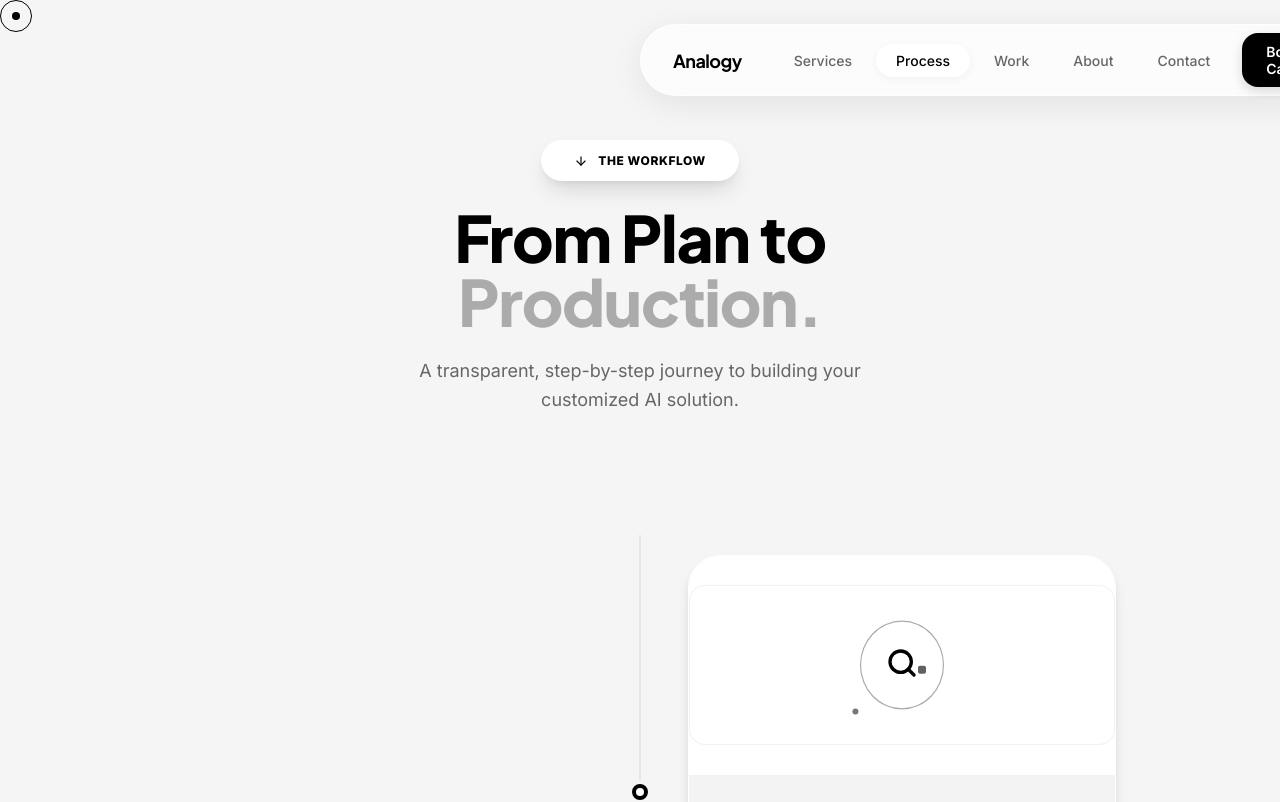
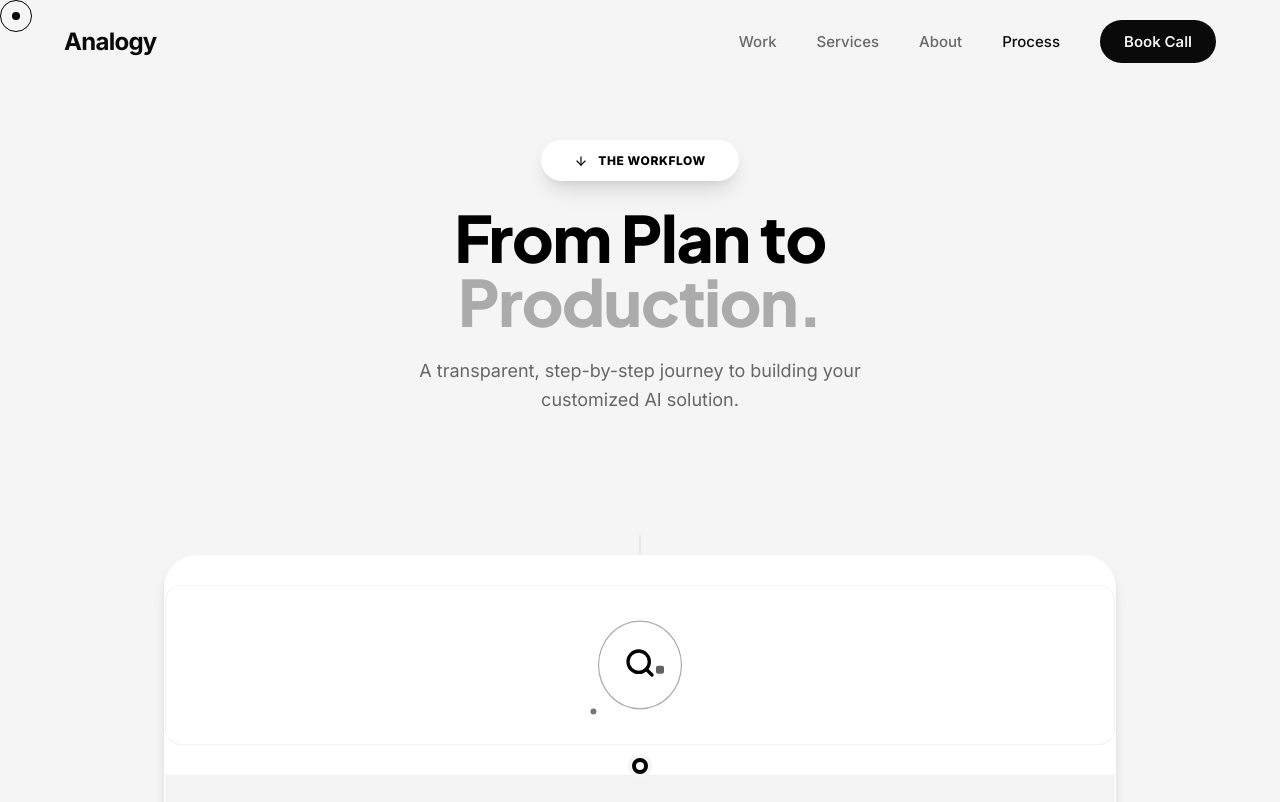
Before and after one commit to vinay-aaryan/AnalogyIntelligenceWebsite, a Next.js app: page /process in a window 1280 px wide. Shown: the top 802 px of the page. Built offline with nearby package versions, Linux system fonts and the light colour scheme.

Commit message:
Mobile Responsivness added

```diff
--- a/src/app/components/about/AboutTeam.tsx
+++ b/src/app/components/about/AboutTeam.tsx
@@ -19,7 +19,7 @@ export default function AboutTeam({ team }: { team: any[] }) {
                 <div style={{ display: "flex", justifyContent: "center", flexWrap: "wrap", gap: 32 }}>
                     {team.map((member) => (
                         <motion.div
-                            key={member.id}
+                            key={member._id}
                             whileHover={{ y: -5 }}
                             className="cement-card"
                             style={{
--- a/src/app/components/layout/Navbar.tsx
+++ b/src/app/components/layout/Navbar.tsx
@@ -1,105 +1,144 @@
 "use client";
 
-import { motion } from "framer-motion";
 import Link from "next/link";
 import { usePathname } from "next/navigation";
-
-const navItems = [
-    { name: "Services", path: "/services" },
-    { name: "Process", path: "/process" },
-    { name: "Work", path: "/work" },
-    { name: "About", path: "/about" },
-    { name: "Contact", path: "/contact" },
-];
+import { motion, AnimatePresence } from "framer-motion";
+import { useState, useEffect } from "react";
+import { Menu, X } from "lucide-react";
 
 export default function Navbar() {
     const pathname = usePathname();
+    const isHome = pathname === "/";
+    const isAdmin = pathname?.startsWith("/admin");
+    const [scrolled, setScrolled] = useState(false);
+    const [mobileMenuOpen, setMobileMenuOpen] = useState(false);
 
-    if (pathname?.startsWith("/admin")) return null;
+    useEffect(() => {
+        const handleScroll = () => setScrolled(window.scrollY > 50);
+        window.addEventListener("scroll", handleScroll);
+        return () => window.removeEventListener("scroll", handleScroll);
+    }, []);
+
+    // Close mobile menu when route changes
+    useEffect(() => {
+        setMobileMenuOpen(false);
+    }, [pathname]);
+
+    if (isAdmin) return null;
+
+    const navLinks = [
+        { name: "Work", path: "/work" },
+        { name: "Services", path: "/services" },
+        { name: "About", path: "/about" },
+        { name: "Process", path: "/process" },
+    ];
 
     return (
+        <>
             <motion.nav
-            initial={{ y: -20, opacity: 0 }}
-            animate={{ y: 0, opacity: 1 }}
-            transition={{ duration: 0.8, ease: "easeOut" }}
-            className="glass-panel"
+                initial={{ y: -100 }}
+                animate={{ y: 0 }}
+                transition={{ duration: 0.8, ease: [0.16, 1, 0.3, 1] }}
                 style={{
                     position: "fixed",
-                top: 24,
-                left: "50%",
-                transform: "translateX(-50%)",
+                    top: 0,
+                    left: 0,
+                    right: 0,
                     zIndex: 100,
-                display: "flex",
-                alignItems: "center",
-                justifyContent: "space-between",
-                padding: "8px 8px 8px 32px", // Adjusted padding
-                borderRadius: 100,
-                width: "auto",
-                minWidth: 500, // Slightly wider
-                maxWidth: "90%",
-                background: "rgba(255, 255, 255, 0.65)", // More opaque for "cement" feel but still glass
-                backdropFilter: "blur(20px) saturate(180%)", // Stronger blur
-                border: "1px solid rgba(255, 255, 255, 0.8)", // Crisp border
-                boxShadow: "0 8px 32px rgba(0, 0, 0, 0.08)", // Deeper shadow
+                    padding: "20px 0",
+                    mixBlendMode: mobileMenuOpen ? "normal" : "difference",
+                    color: "white"
                 }}
             >
-            {/* Logo */}
-            <Link
-                href="/"
-                onClick={() => pathname === "/" && window.scrollTo({ top: 0, behavior: "smooth" })}
-                style={{ fontSize: 18, fontWeight: 700, color: "var(--foreground)", letterSpacing: "-0.03em", paddingRight: 32, fontFamily: "var(--font-heading)" }}
-            >
+                <div className="container" style={{ display: "flex", justifyContent: "space-between", alignItems: "center" }}>
+                    <Link href="/" style={{ fontSize: 24, fontWeight: 700, letterSpacing: "-0.03em", position: "relative", zIndex: 102 }}>
                         Analogy
                     </Link>
 
-            {/* Links */}
-            <div style={{ display: "flex", alignItems: "center", gap: 4 }}>
-                {navItems.map((item) => {
-                    const isActive = pathname === item.path;
-                    return (
-                        <Link
-                            key={item.name}
-                            href={item.path}
-                            style={{
-                                position: "relative",
-                                padding: "8px 20px",
-                                fontSize: 14,
-                                fontWeight: 500,
-                                color: isActive ? "var(--foreground)" : "var(--token-fg-secondary)",
-                                transition: "color 0.2s",
-                                zIndex: 1,
-                            }}
-                        >
-                            {isActive && (
-                                <motion.div
-                                    layoutId="navPill"
-                                    style={{
-                                        position: "absolute",
-                                        inset: 0,
-                                        background: "var(--token-bg-surface)",
-                                        borderRadius: 100,
-                                        boxShadow: "0 2px 8px rgba(0,0,0,0.05)",
-                                        zIndex: -1,
-                                    }}
-                                    transition={{ type: "spring", bounce: 0.2, duration: 0.6 }}
-                                />
-                            )}
-                            {item.name}
+                    {/* Desktop Menu */}
+                    <div className="desktop-menu" style={{ display: "flex", gap: 40, alignItems: "center" }}>
+                        {navLinks.map((link) => (
+                            <Link key={link.path} href={link.path} style={{ fontSize: 15, fontWeight: 500, opacity: pathname === link.path ? 1 : 0.6, transition: "opacity 0.2s" }}>
+                                {link.name}
                             </Link>
-                    );
-                })}
-            </div>
-
-            {/* CTA */}
-            <div style={{ paddingLeft: 12 }}>
-                <Link
-                    href="/consultation"
-                    className="btn-base btn-cement-primary"
-                    style={{ fontSize: 14, padding: "10px 24px" }} // Override padding/font for navbar sizing if needed
-                >
+                        ))}
+                        <Link href="/consultation" style={{ padding: "12px 24px", background: "white", color: "black", borderRadius: 100, fontSize: 15, fontWeight: 600 }}>
                             Book Call
                         </Link>
                     </div>
+
+                    {/* Mobile Toggle */}
+                    <button
+                        className="mobile-toggle"
+                        onClick={() => setMobileMenuOpen(!mobileMenuOpen)}
+                        style={{ background: "none", border: "none", color: "inherit", cursor: "pointer", position: "relative", zIndex: 102 }}
+                    >
+                        {mobileMenuOpen ? <X size={28} /> : <Menu size={28} />}
+                    </button>
+                </div>
             </motion.nav>
+
+            {/* Mobile Menu Overlay */}
+            <AnimatePresence>
+                {mobileMenuOpen && (
+                    <motion.div
+                        initial={{ opacity: 0, y: "-100%" }}
+                        animate={{ opacity: 1, y: 0 }}
+                        exit={{ opacity: 0, y: "-100%" }}
+                        transition={{ duration: 0.5, ease: [0.22, 1, 0.36, 1] }}
+                        style={{
+                            position: "fixed",
+                            inset: 0,
+                            background: "#050505",
+                            zIndex: 101, // Behind the navbar text/toggle but above everything else
+                            display: "flex",
+                            flexDirection: "column",
+                            justifyContent: "center",
+                            alignItems: "center",
+                            gap: 32
+                        }}
+                    >
+                        {navLinks.map((link, i) => (
+                            <motion.div
+                                key={link.path}
+                                initial={{ opacity: 0, y: 40 }}
+                                animate={{ opacity: 1, y: 0 }}
+                                transition={{ delay: 0.1 + i * 0.1 }}
+                            >
+                                <Link
+                                    href={link.path}
+                                    style={{ fontSize: 40, fontWeight: 700, color: "white", letterSpacing: "-0.02em" }}
+                                >
+                                    {link.name}
+                                </Link>
+                            </motion.div>
+                        ))}
+                        <motion.div
+                            initial={{ opacity: 0, y: 40 }}
+                            animate={{ opacity: 1, y: 0 }}
+                            transition={{ delay: 0.5 }}
+                        >
+                            <Link href="/consultation" style={{ padding: "16px 32px", background: "white", color: "black", borderRadius: 100, fontSize: 18, fontWeight: 600, display: "inline-block", marginTop: 20 }}>
+                                Book Consultation
+                            </Link>
+                        </motion.div>
+                    </motion.div>
+                )}
+            </AnimatePresence>
+
+            <style jsx global>{`
+                .mobile-toggle {
+                    display: none !important;
+                }
+                @media (max-width: 1024px) {
+                    .desktop-menu {
+                        display: none !important;
+                    }
+                    .mobile-toggle {
+                        display: block !important;
+                    }
+                }
+            `}</style>
+        </>
     );
 }
--- a/src/app/components/sections/Features.tsx
+++ b/src/app/components/sections/Features.tsx
@@ -29,7 +29,7 @@ export default function Features() {
                     </p>
                 </div>
 
-                <div style={{ display: "grid", gridTemplateColumns: "repeat(auto-fit, minmax(300px, 1fr))", gap: 24 }}>
+                <div style={{ display: "grid", gridTemplateColumns: "repeat(auto-fit, minmax(280px, 1fr))", gap: 24 }}>
                     {features.map((item, i) => (
                         <motion.div
                             key={i}
--- a/src/app/components/sections/SelectedWork.tsx
+++ b/src/app/components/sections/SelectedWork.tsx
@@ -252,7 +252,7 @@ export default function SelectedWork({ projects }: { projects: any[] }) {
                     </Link>
                 </div>
 
-                <div style={{ display: "grid", gridTemplateColumns: "repeat(auto-fit, minmax(400px, 1fr))", gap: 32 }}>
+                <div style={{ display: "grid", gridTemplateColumns: "repeat(auto-fit, minmax(300px, 1fr))", gap: 32 }}>
                     {projects.map((project, i) => (
                         <ProductCard key={i} project={project} i={i} />
                     ))}
--- a/src/app/globals.css
+++ b/src/app/globals.css
@@ -36,6 +36,7 @@ body {
   scroll-behavior: smooth;
   -webkit-font-smoothing: antialiased;
   -moz-osx-font-smoothing: grayscale;
+  overflow-x: hidden;
 }
 
 /* Typography Defaults */
```
Also changed, not shown: src/app/components/sections/DetailedServices.tsx (+14 -1 lines), src/app/process/page.tsx (+18 -16 lines). Lines whose indentation alone changed are shown as unchanged.
